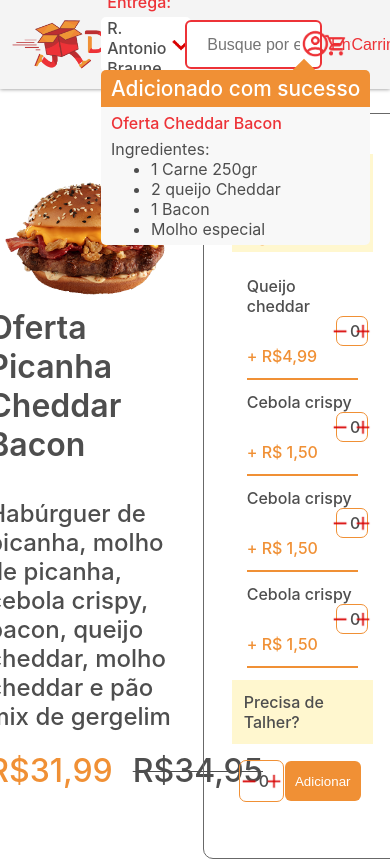
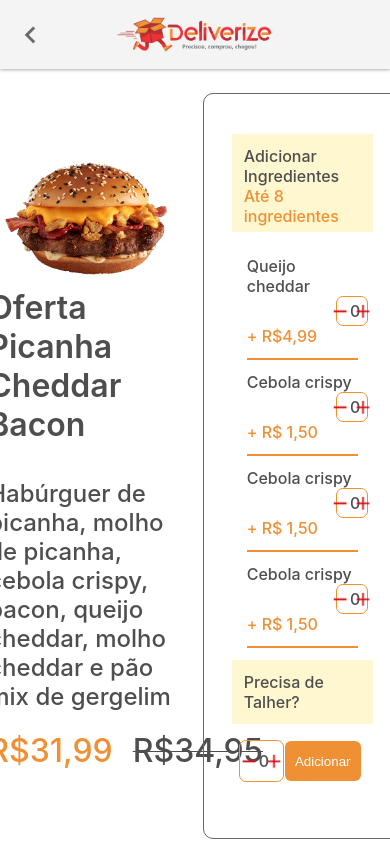
Before and after one commit to NLav/Teamsoft-join-frontend, a React (Create React App) app: page / in a window 390 px wide. Shown: the top 859 px of the page. Built offline with nearby package versions, Linux system fonts and the light colour scheme.

Commit message:
Adicionado suporte Mobile e botao 'Voltar' ao componente Navbar

```diff
--- a/src/components/Navbar/navbar.css
+++ b/src/components/Navbar/navbar.css
@@ -11,6 +11,14 @@
   justify-content: center;
   background-color: var(--navbar-background-color);
   box-shadow: 0 0 4px gray;
+}
+
+.navbar__back-button {
+  display: none;
+}
+
+.navbar__back-button-img {
+  height: 30px;
 }
 
 .navbar__logo {
@@ -73,3 +81,48 @@
 .navbar__item-link__img {
   height: 70%;
 }
+
+@media screen and (max-width: 1200px) {
+  .navbar {
+    height: 45px;
+  }
+
+  .navbar__back-button {
+    display: flex;
+    position: absolute;
+    width: 10%;
+    height: 45px;
+    padding: 12px 0;
+    justify-content: flex-start;
+    align-items: center;
+    top: 0;
+    left: 0;
+  }
+
+  .navbar__back-button-img {
+    margin-left: 15px;
+  }
+
+  .navbar__logo {
+    display: flex;
+    width: 100%;
+    justify-content: center;
+    align-items: center;
+  }
+
+  .navbar__logo-img {
+    display: flex;
+    height: 90%;
+    justify-content: center;
+    align-items: center;
+  }
+
+  .navbar__address,
+  .navbar__search,
+  .navbar__search-input,
+  .navbar__item,
+  .navbar__item-link,
+  .navbar__item-link__img {
+    display: none;
+  }
+}
--- a/src/components/Navbar/navbar.jsx
+++ b/src/components/Navbar/navbar.jsx
@@ -6,6 +6,13 @@ import './navbar.css';
 export function Navbar() {
   return (
     <div className='navbar'>
+      <div className='navbar__back-button'>
+        <img
+          className='navbar__back-button-img'
+          src='/Images/ic_navbar-back.png'
+          alt='go back button'
+        />
+      </div>
       <div className='navbar__logo'>
         <img className='navbar__logo-img' src='/Images/logo.png' alt='deliverize logo' />
       </div>
```
